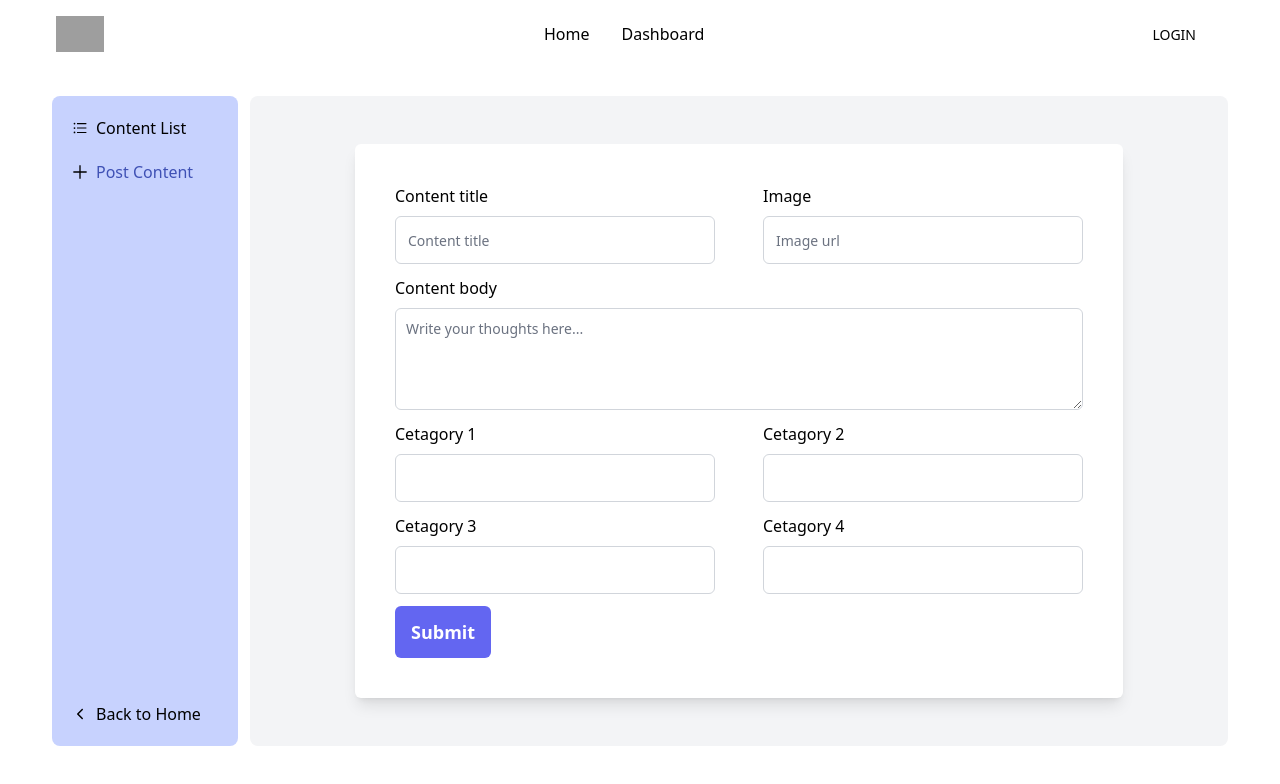
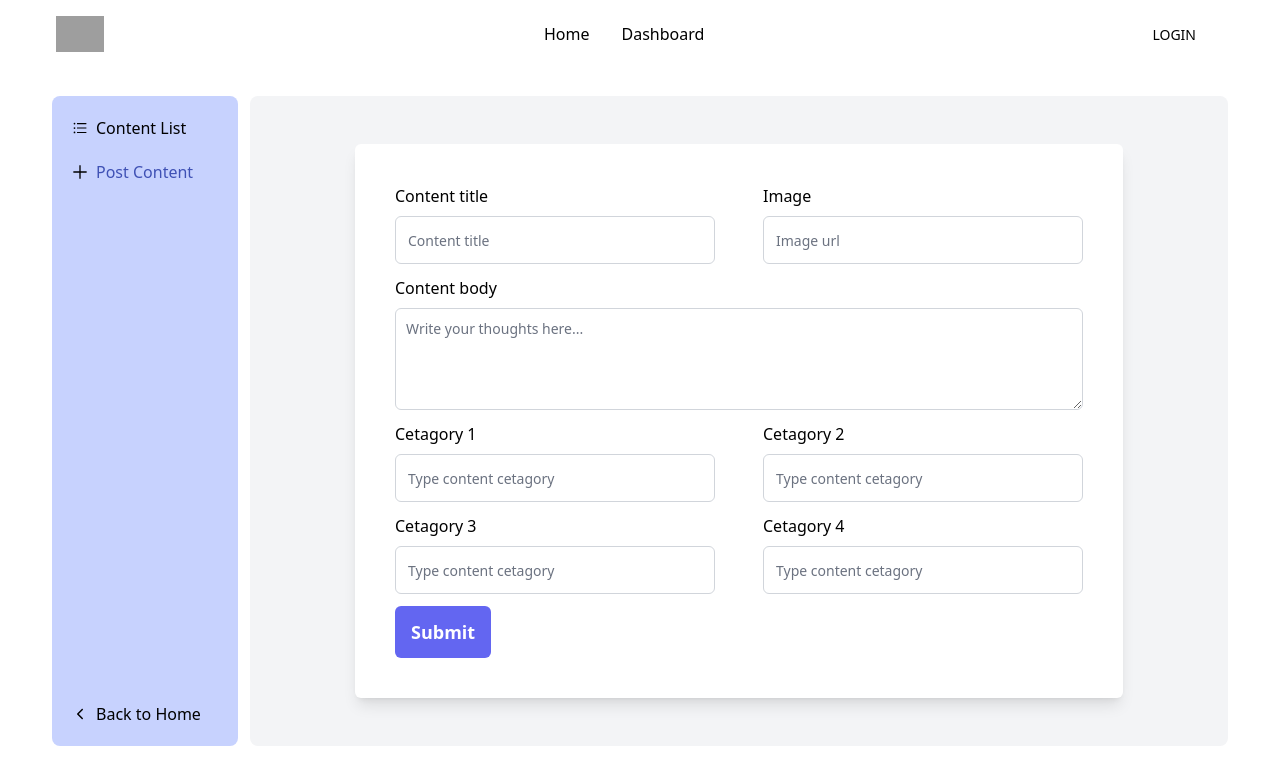
Before and after one commit to Saiket-Das/CMS-Application-Redux, a React (Create React App) app in the folder frontend/: page /dashboard/post-content in a window 1280 px wide. Shown: the top 784 px of the page. Built offline with nearby package versions, Linux system fonts and the light colour scheme; grey boxes are pictures that could not be loaded.

Commit message:
Frontend - Cetagory inputs styles updated

```diff
--- a/frontend/src/pages/Dashboard/PostContent.js
+++ b/frontend/src/pages/Dashboard/PostContent.js
@@ -83,6 +83,7 @@ const PostContent = () => {
             Cetagory 1
           </label>
           <input
+            placeholder="Type content cetagory"
             className="text-sm h-12"
             type="text"
             name="hastag1"
@@ -95,6 +96,7 @@ const PostContent = () => {
             Cetagory 2
           </label>
           <input
+            placeholder="Type content cetagory"
             className="text-sm h-12"
             type="text"
             name="hastag2"
@@ -108,6 +110,7 @@ const PostContent = () => {
             Cetagory 3
           </label>
           <input
+            placeholder="Type content cetagory"
             className="text-sm h-12"
             type="text"
             name="hastag3"
@@ -121,6 +124,7 @@ const PostContent = () => {
             Cetagory 4
           </label>
           <input
+            placeholder="Type content cetagory"
             className="text-sm h-12"
             type="text"
             name="hastag4"
```
